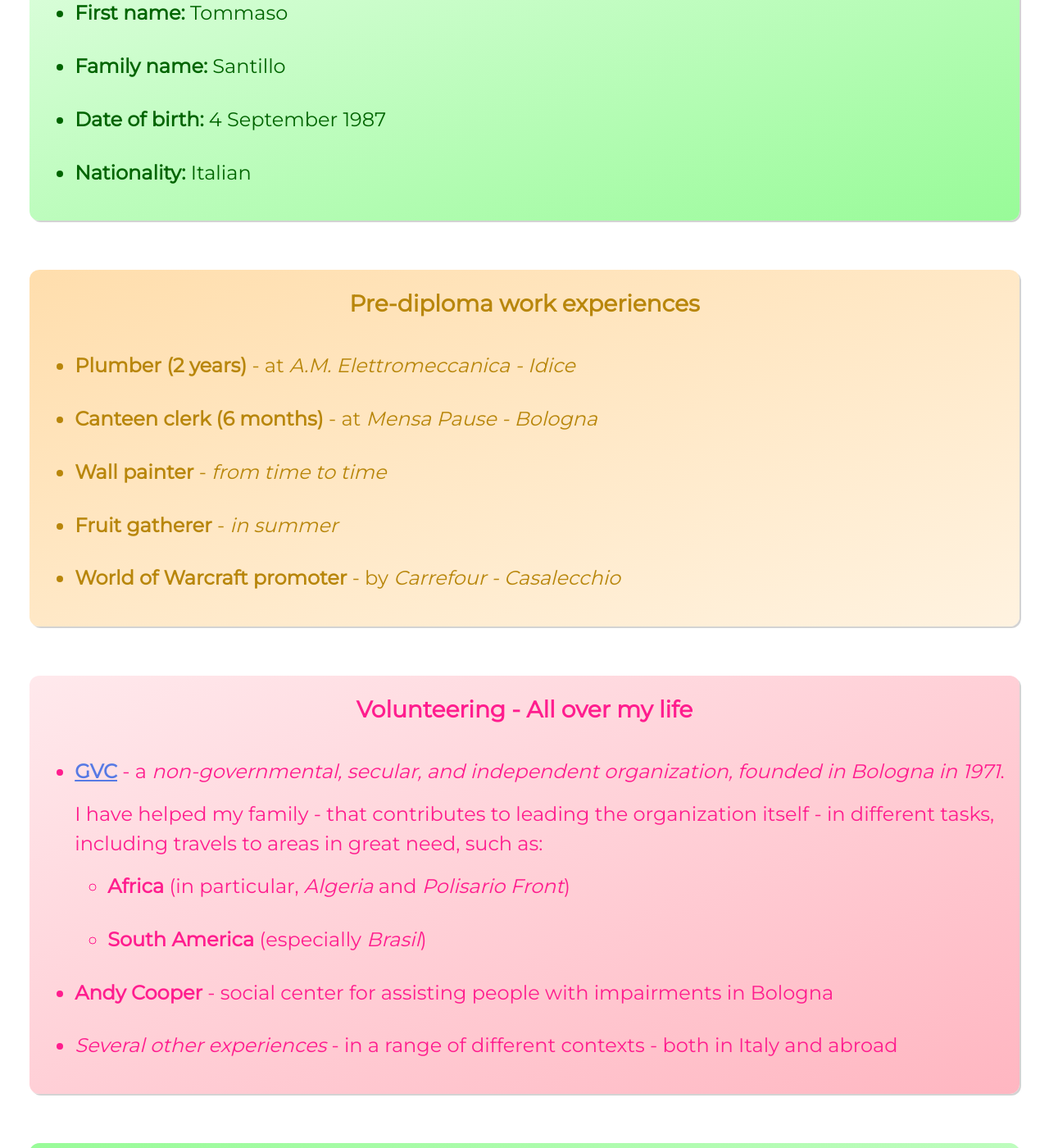
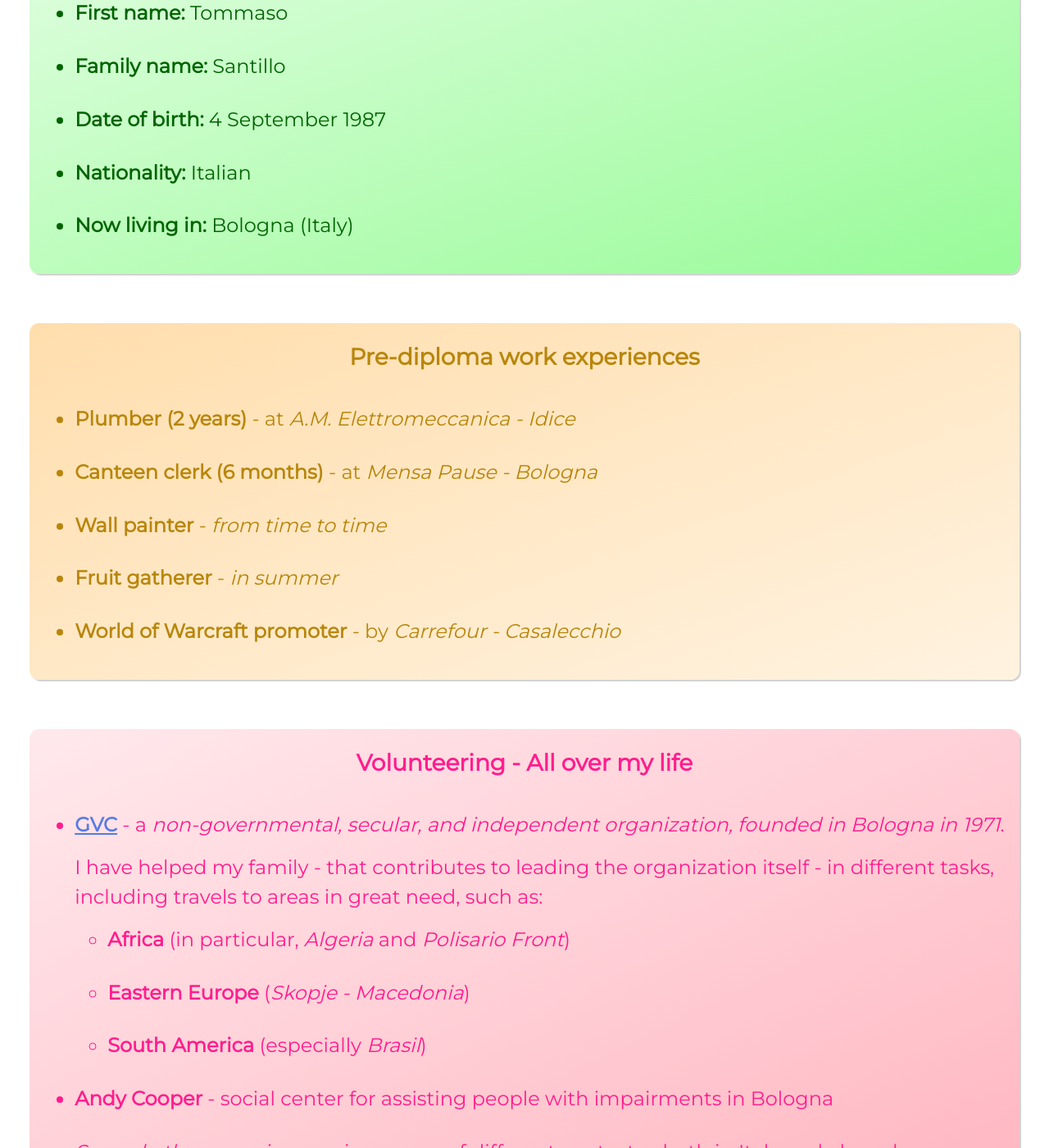
Before and after one commit to tommasosantillo/tommasosantillo.github.io, a Jekyll site: the page built from index.html, in a window 1280 px wide and 1400 px high, scrolled down 940 px. Shown: the whole window at 82% size. Built offline with Jekyll 4.4.1, drawn with Linux system fonts in a browser that asks for light colours; some of the changed text lies outside the part shown.

Commit message:
Update index page

```diff
--- a/index.html
+++ b/index.html
@@ -58,6 +58,10 @@ layout: default
                 <li>
                     <b>Nationality:</b> Italian
                 </li>
+
+                <li>
+                    <b>Now living in:</b> Bologna (Italy)
+                </li>
             </ul>
         </section>
     </div>
@@ -111,6 +115,10 @@ layout: default
                     <ul>
                         <li>
                             <b>Africa</b> (in particular, <em>Algeria</em> and <em>Polisario Front</em>)
+                        </li>
+
+                        <li>
+                            <b>Eastern Europe</b> (<em>Skopje - Macedonia</em>)
                         </li>
 
                         <li>
```
Also changed, not shown: other parts of index.html (+1 -1 lines).
